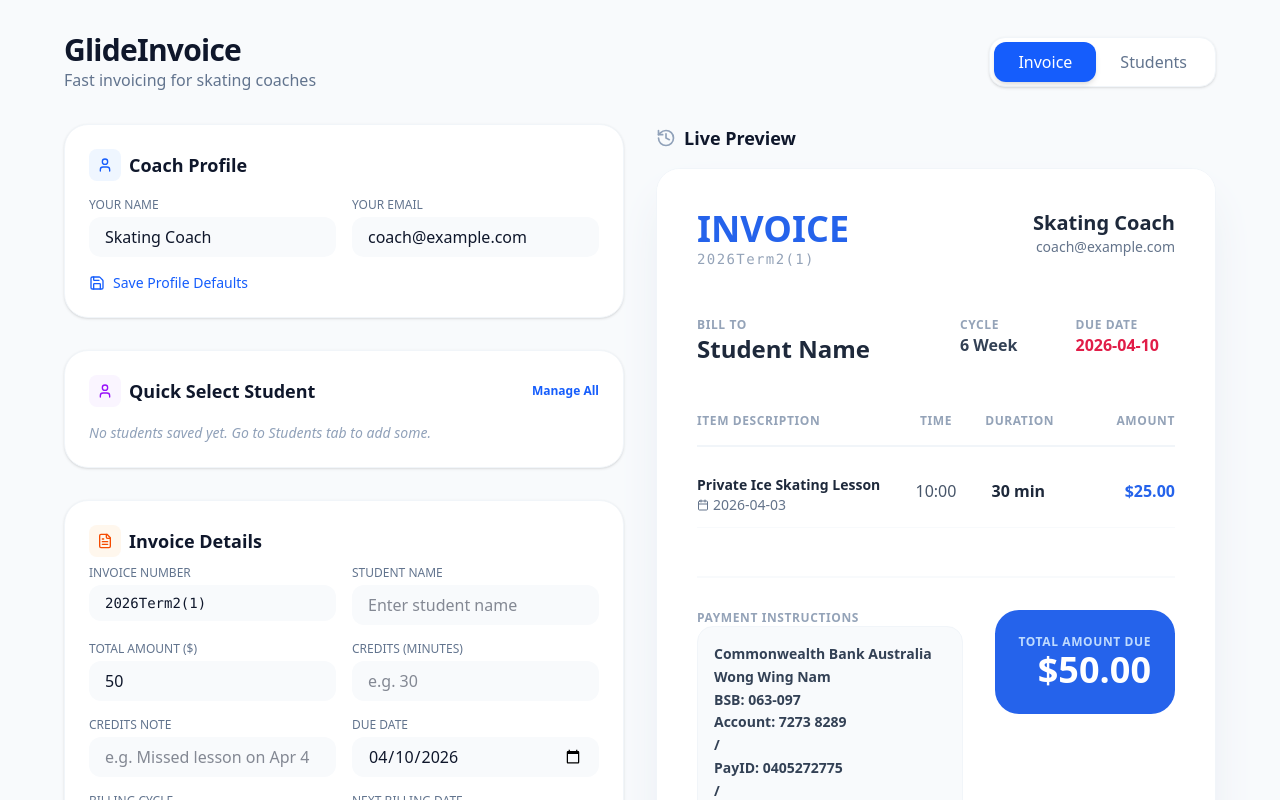
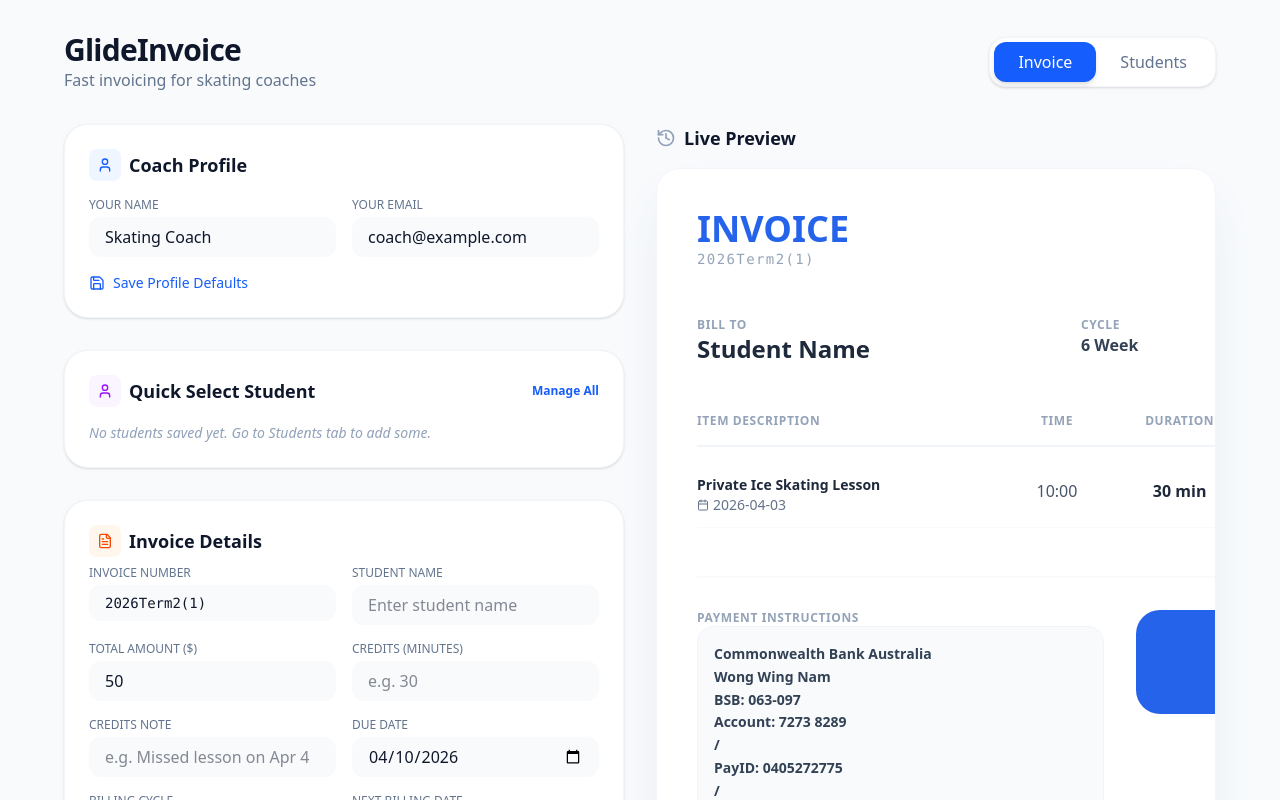
Before and after one commit to gamdam2466-ux/glide-invoice, a React (Vite) app: page / in a window 1280 px wide. Shown: the top 800 px of the page. Built offline with nearby package versions, Linux system fonts and the light colour scheme.

Commit message:
Fix squished PDF and crop whitespace to perfectly fit content

```diff
--- a/src/App.tsx
+++ b/src/App.tsx
@@ -412,12 +412,14 @@ export default function App() {
         style: { width: '800px' }
       });
 
-      const pdf = new jsPDF('p', 'mm', 'a4');
-      const imgProps = pdf.getImageProperties(dataUrl);
-      const pdfWidth = pdf.internal.pageSize.getWidth();
-      const pdfHeight = (imgProps.height * pdfWidth) / imgProps.width;
+      const elementHeight = invoiceRef.current.offsetHeight;
+      const pdf = new jsPDF({
+        orientation: 'p',
+        unit: 'px',
+        format: [800, elementHeight]
+      });
 
-      pdf.addImage(dataUrl, 'PNG', 0, 0, pdfWidth, pdfHeight);
+      pdf.addImage(dataUrl, 'PNG', 0, 0, 800, elementHeight);
       pdf.save(`Invoice_${invoice.studentName.replace(/\s+/g, '_')}_${new Date().toISOString().split('T')[0]}.pdf`);
 
       setShowSuccess(true);
@@ -977,16 +979,15 @@ export default function App() {
               </div>
 
           {/* The Actual Invoice Template */}
-          <div className="bg-white rounded-3xl shadow-2xl shadow-slate-200 overflow-hidden border border-slate-100">
+          <div className="bg-white rounded-3xl shadow-2xl shadow-slate-200 overflow-x-auto border border-slate-100 custom-scrollbar">
             <div
               ref={invoiceRef}
               className="p-10 flex flex-col"
               style={{
-                width: '100%',
-                maxWidth: '800px',
+                width: '800px',
+                minWidth: '800px',
                 margin: '0 auto',
                 backgroundColor: '#ffffff',
-                minHeight: '700px',
                 display: 'flex',
                 flexDirection: 'column'
               }}
@@ -1093,9 +1094,6 @@ export default function App() {
                 )}
               </div>
 
-              {/* Spacer */}
-              <div style={{ flexGrow: 1 }}></div>
-
               {/* Footer Section */}
               <div className="mt-12 pt-8 grid grid-cols-12 gap-8" style={{ borderTop: '2px solid #f8fafc', display: 'grid', gridTemplateColumns: 'repeat(12, 1fr)', gap: '2rem' }}>
                 <div className="col-span-7" style={{ gridColumn: 'span 7 / span 7' }}>
```
